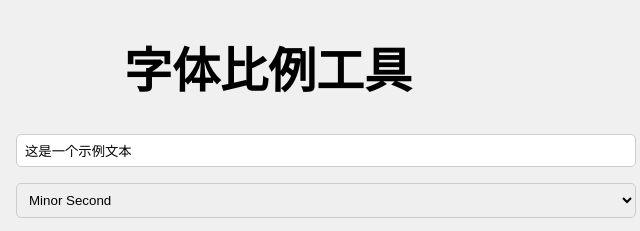
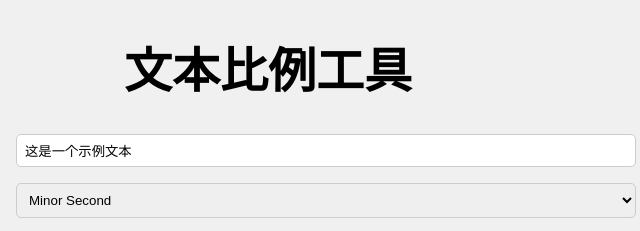
Before and after one commit to weierboge/wenbenbili, a plain HTML site: page index.html in a window 1280 px wide. Shown: the top 231 px of the page, 372-1012 px from the left. Drawn offline with Linux system fonts and the light colour scheme.

Commit message:
Update index.html

```diff
--- a/index.html
+++ b/index.html
@@ -68,7 +68,7 @@
   </style>
 </head>
 <body>
-  <h1>字体比例工具</h1>
+  <h1>文本比例工具</h1>
   <div class="container">
     <div class="input-group">
       <label for="text">文本</label>
```
